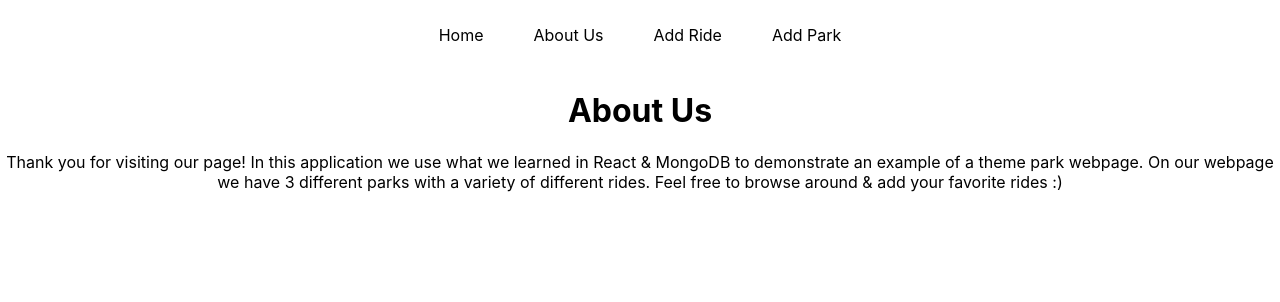
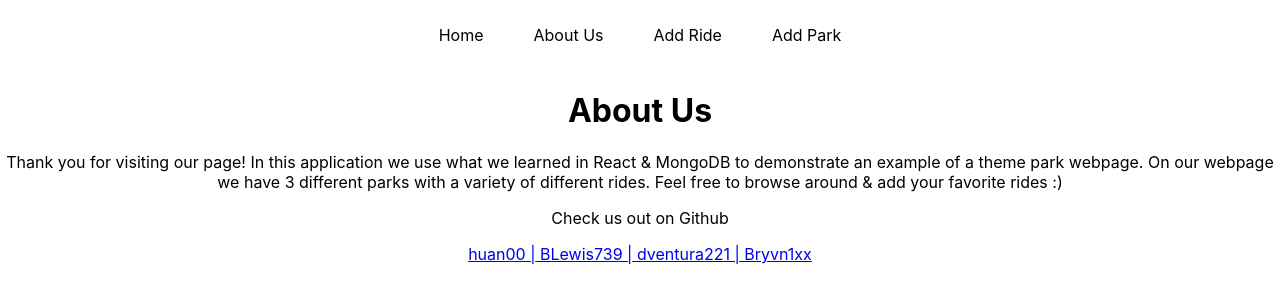
Before and after one commit to BLewis739/u2_hackathon_group_1, a React (Create React App) app in the folder client/: page /About in a window 1280 px wide. Shown: the top 302 px of the page. Built offline with nearby package versions, Linux system fonts and the light colour scheme.

Commit message:
updated git links

```diff
--- a/client/src/pages/About.js
+++ b/client/src/pages/About.js
@@ -6,6 +6,11 @@ const About = () => {
         in React & MongoDB to demonstrate an example of a theme park webpage. On our
         webpage we have 3 different parks with a variety of different rides. Feel free
         to browse around & add your favorite rides :)</p>
+        <p>Check us out on Github</p>
+        <a href='https://github.com/huan00'>huan00 |</a>
+        <a href='https://github.com/BLewis739'> BLewis739 |</a>
+        <a href='https://github.com/dventura221'> dventura221 |</a>
+        <a href='https://github.com/Bryvn1xx'> Bryvn1xx</a>
     </div>
 
 
```
Also changed, not shown: 2 other files (tests, documents, lock files or other folders).
